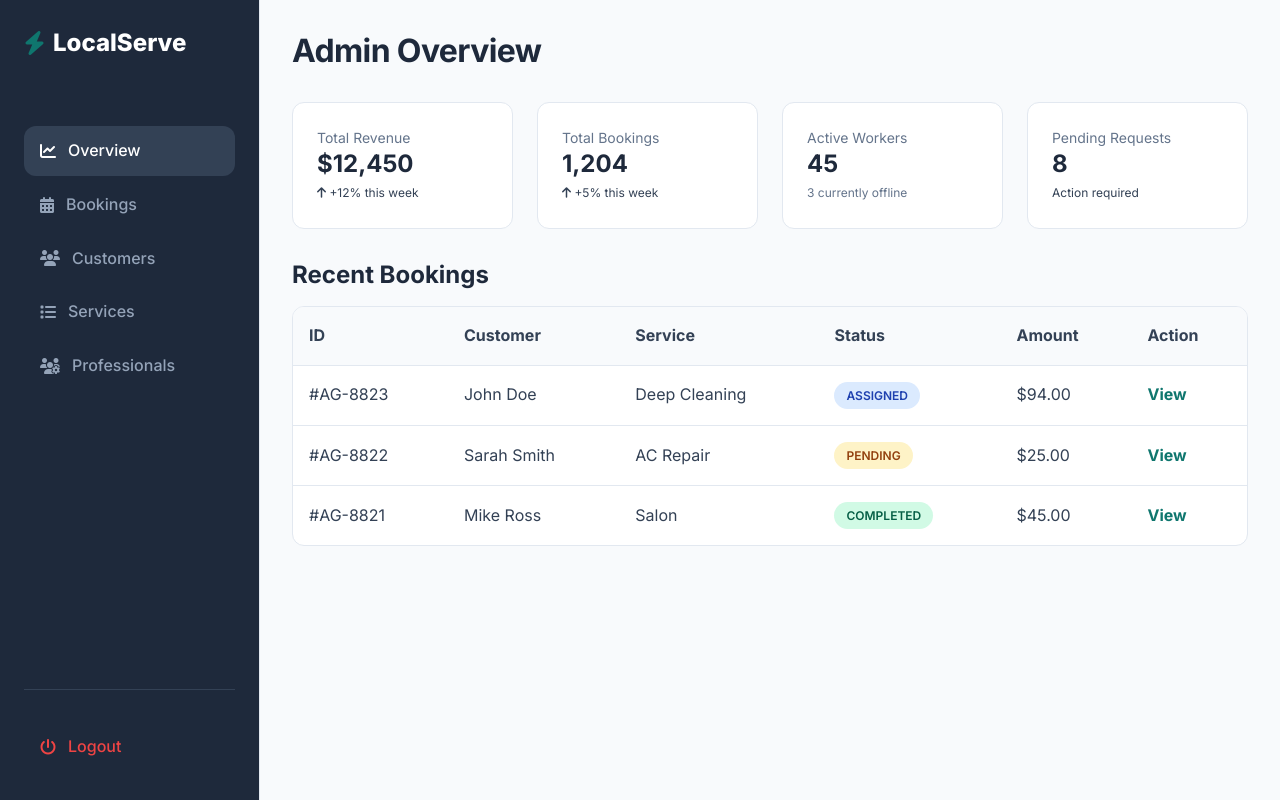
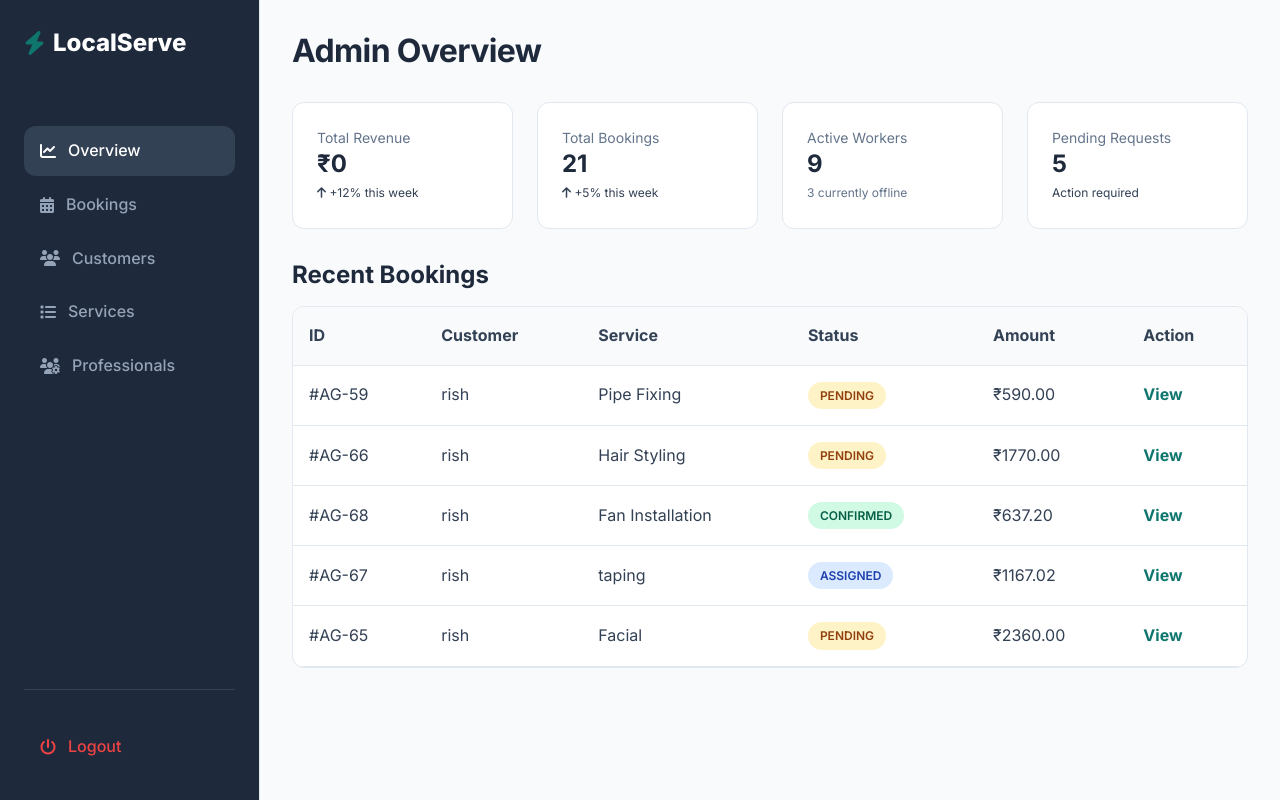
Before and after one commit to rishanasherinn12/local-service-booking, a Django app: page /dashboard/admin/ in a window 1280 px wide. Run offline with Django 5.2, Linux system fonts and the light colour scheme; data comes from the database, SQL or seed files in the repository; both versions use the stored data as it was after the commit.

Commit message:
admin_dashboard done

```diff
--- a/aa_local/dashboard/views.py
+++ b/aa_local/dashboard/views.py
@@ -1,8 +1,26 @@
 from django.shortcuts import render
+from django.db.models import Sum
+from bookings.models import Booking
+from services.models import Worker
+
 
 # Create your views here.
 def customer_dashboard(request):
     return render(request,'customer/dashboard/customer_dashboard.html')
 
 def admin_dashboard(request):
-    return render(request,'admin/dashboard/admin_dashboard.html')
+    total_revenue = Booking.objects.filter(booking_status = "COMPLETED").aggregate(total=Sum("total_price"))["total"] or 0
+    total_bookings = Booking.objects.count()
+    active_workers = Worker.objects.filter(is_active=True).count()
+    pending_requests = Booking.objects.filter(
+        booking_status="PENDING").count()
+    recent_bookings = Booking.objects.select_related("customer", "service").order_by("-created_at")[:5]
+    context ={
+        "total_revenue": total_revenue,
+        "total_bookings": total_bookings,
+        "active_workers": active_workers,
+        "pending_requests": pending_requests,
+        "recent_bookings": recent_bookings,
+    }
+
+    return render(request,'admin/dashboard/admin_dashboard.html',context)
--- a/aa_local/templates/admin/dashboard/admin_dashboard.html
+++ b/aa_local/templates/admin/dashboard/admin_dashboard.html
@@ -9,22 +9,22 @@
             <div class="grid grid-cols-4 grid-gap" style="margin-bottom: 2rem;">
                 <div class="card p-6">
                     <p class="text-sm text-light mb-1">Total Revenue</p>
-                    <h3 class="text-2xl font-bold text-success">$12,450</h3>
+                    <h3 class="text-2xl font-bold text-success">₹{{ total_revenue }}</h3>
                     <span class="text-xs text-success"><i class="fa-solid fa-arrow-up"></i> +12% this week</span>
                 </div>
                 <div class="card p-6">
                     <p class="text-sm text-light mb-1">Total Bookings</p>
-                    <h3 class="text-2xl font-bold">1,204</h3>
+                    <h3 class="text-2xl font-bold">{{ total_bookings }}</h3>
                     <span class="text-xs text-success"><i class="fa-solid fa-arrow-up"></i> +5% this week</span>
                 </div>
                 <div class="card p-6">
                     <p class="text-sm text-light mb-1">Active Workers</p>
-                    <h3 class="text-2xl font-bold">45</h3>
+                    <h3 class="text-2xl font-bold">{{ active_workers }}</h3>
                     <span class="text-xs text-light">3 currently offline</span>
                 </div>
                 <div class="card p-6">
                     <p class="text-sm text-light mb-1">Pending Requests</p>
-                    <h3 class="text-2xl font-bold text-warning">8</h3>
+                    <h3 class="text-2xl font-bold text-warning">{{ pending_requests }}</h3>
                     <span class="text-xs text-warning">Action required</span>
                 </div>
             </div>
@@ -43,32 +43,35 @@
                         </tr>
                     </thead>
                     <tbody>
+                        {% for booking in recent_bookings %}
                         <tr style="border-bottom: 1px solid var(--color-border);">
-                            <td style="padding: 1rem;">#AG-8823</td>
-                            <td style="padding: 1rem;">John Doe</td>
-                            <td style="padding: 1rem;">Deep Cleaning</td>
-                            <td style="padding: 1rem;"><span class="badge badge-info">Assigned</span></td>
-                            <td style="padding: 1rem;">$94.00</td>
-                            <td style="padding: 1rem;"><a href="admin_booking_detail.html"
+                            <td style="padding: 1rem;">#AG-{{ booking.id }}</td>
+                            <td style="padding: 1rem;">{{ booking.customer.username }}</td>
+                            <td style="padding: 1rem;">{{ booking.service.title }}</td>
+                            <td style="padding: 1rem;">
+
+                                {% if booking.booking_status == "PENDING" %}
+                                <span class="badge badge-warning">Pending</span>
+
+                                {% elif booking.booking_status == "ASSIGNED" %}
+                                <span class="badge badge-info">Assigned</span>
+
+                                {% elif booking.booking_status == "CONFIRMED" %}
+                                <span class="badge badge-success">Confirmed</span>
+
+                                {% elif booking.booking_status == "COMPLETED" %}
+                                <span class="badge badge-success">Completed</span>
+
+                                {% elif booking.booking_status == "CANCELLED" %}
+                                <span class="badge badge-danger">Cancelled</span>
+                                {% endif %}
+                            </td>
+                            <td style="padding: 1rem;">₹{{ booking.total_price }}</td>
+                            <td style="padding: 1rem;"><a href="{% url 'admin_booking_detail' booking.id %}?from=dashboard"
                                     class="text-primary font-bold">View</a></td>
                         </tr>
-                        <tr style="border-bottom: 1px solid var(--color-border);">
-                            <td style="padding: 1rem;">#AG-8822</td>
-                            <td style="padding: 1rem;">Sarah Smith</td>
-                            <td style="padding: 1rem;">AC Repair</td>
-                            <td style="padding: 1rem;"><span class="badge badge-warning">Pending</span></td>
-                            <td style="padding: 1rem;">$25.00</td>
-                            <td style="padding: 1rem;"><a href="admin_booking_detail.html"
-                                    class="text-primary font-bold">View</a></td>
-                        </tr>
-                        <tr>
-                            <td style="padding: 1rem;">#AG-8821</td>
-                            <td style="padding: 1rem;">Mike Ross</td>
-                            <td style="padding: 1rem;">Salon</td>
-                            <td style="padding: 1rem;"><span class="badge badge-success">Completed</span></td>
-                            <td style="padding: 1rem;">$45.00</td>
-                            <td style="padding: 1rem;"><a href="#" class="text-primary font-bold">View</a></td>
-                        </tr>
+                        {% endfor %}
+
                     </tbody>
                 </table>
             </div>
```
Also changed, not shown: aa_local/templates/admin/bookings/admin_booking_detail.html (+9 -1 lines), aa_local/templates/admin/bookings/admin_bookings.html (+12 -1 lines), aa_local/db.sqlite3.
